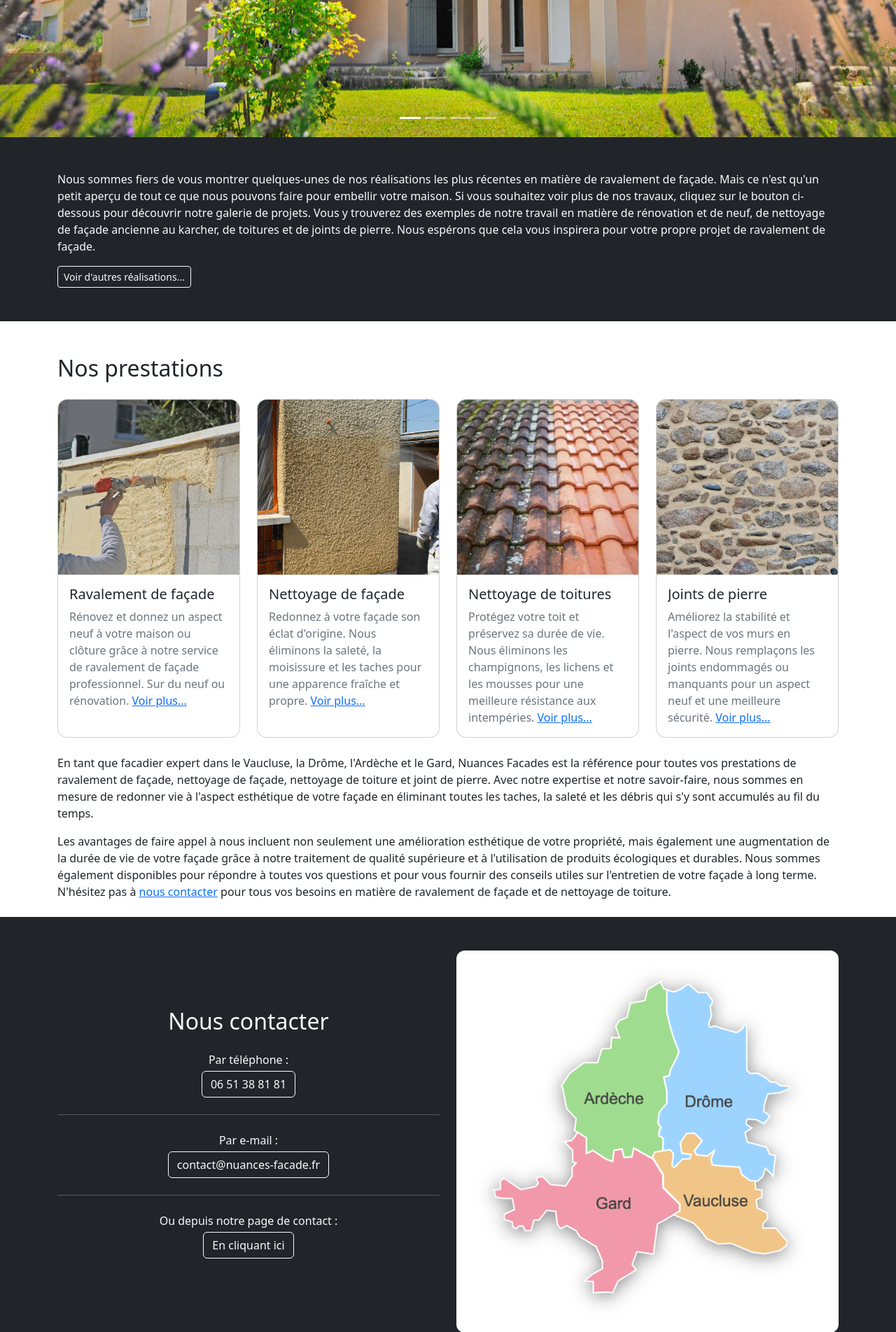
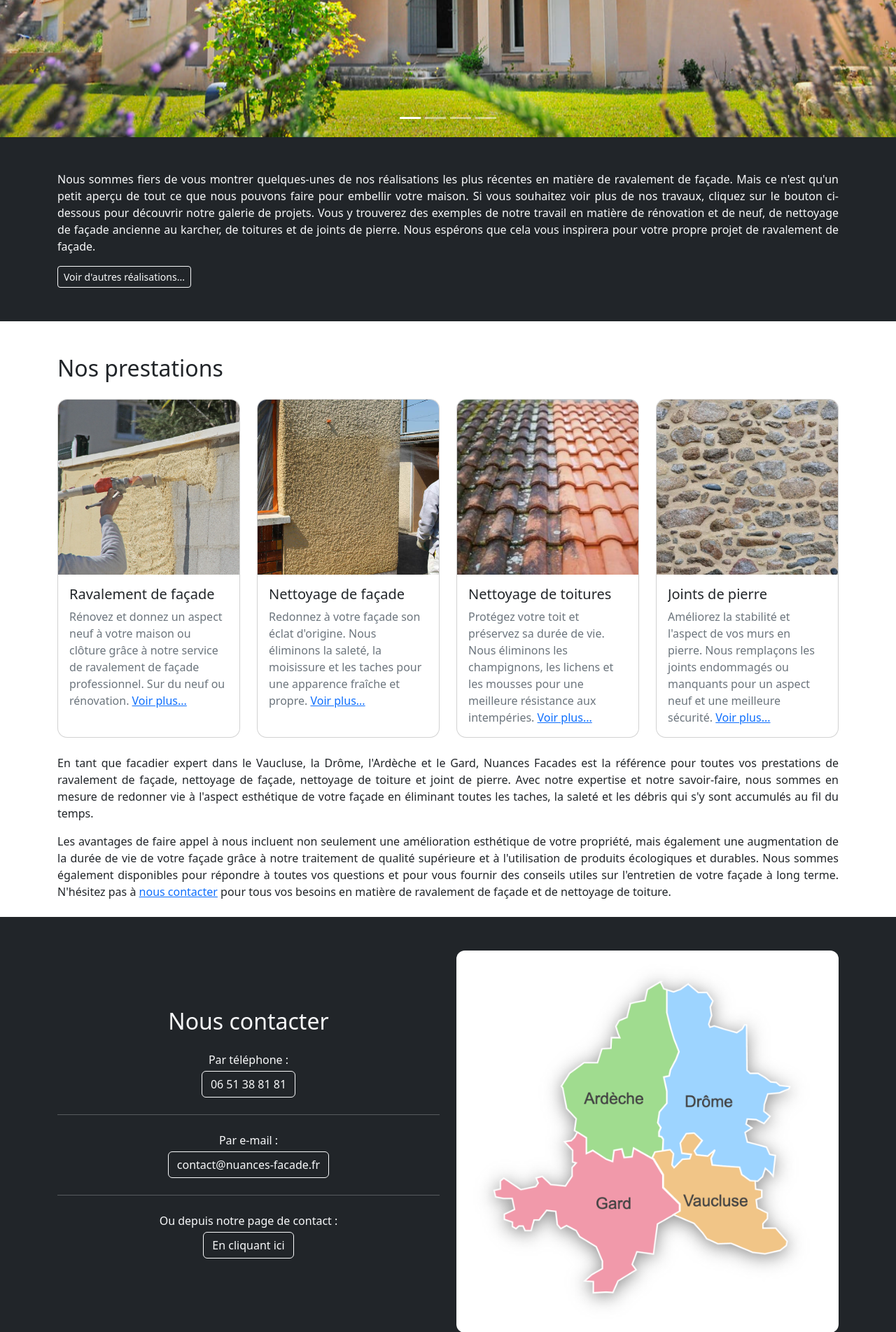
Before and after one commit to bougassaa/nuances-facade, a PHP site: page / in a window 1280 px wide. Shown: the part 1306-3209 px from the top of the page at 70% size. Run offline with PHP 8.4, Linux system fonts and the light colour scheme.

Commit message:
change style for paragraph

```diff
--- a/css/style.css
+++ b/css/style.css
@@ -88,6 +88,10 @@ body {
     scroll-margin-top: 80px;
 }
 
+.text-justify {
+    text-align: justify;
+}
+
 @media (max-width: 768px) {
     #landing-home h1 {
         font-size: 2rem;
--- a/index.php
+++ b/index.php
@@ -26,7 +26,7 @@ include_once "layouts/header.php"
 
     <?php include_once "layouts/carousel.php" ?>
 
-    <div class="container py-5">
+    <div class="container py-5 text-justify">
         <p>
             Nous sommes fiers de vous montrer quelques-unes de nos réalisations les plus récentes en matière de ravalement de façade. Mais ce n'est qu'un petit aperçu de tout ce que nous pouvons faire pour embellir votre maison.
             Si vous souhaitez voir plus de nos travaux, cliquez sur le bouton ci-dessous pour découvrir notre galerie de projets. Vous y trouverez des exemples de notre travail en matière de rénovation et de neuf, de nettoyage de façade ancienne au karcher, de toitures et de joints de pierre.
@@ -91,7 +91,7 @@ include_once "layouts/header.php"
             </div>
         </div>
     </div>
-    <div>
+    <div class="text-justify">
         <p>En tant que facadier expert dans le Vaucluse, la Drôme, l'Ardèche et le Gard, Nuances Facades est la référence pour toutes vos prestations de ravalement de façade, nettoyage de façade, nettoyage de toiture et joint de pierre.
             Avec notre expertise et notre savoir-faire, nous sommes en mesure de redonner vie à l'aspect esthétique de votre façade en éliminant toutes les taches, la saleté et les débris qui s'y sont accumulés au fil du temps.</p>
         <p class="mb-0">
@@ -131,7 +131,7 @@ include_once "layouts/header.php"
                 <img class="localisation-preview" src="/images/landing-page/departements.png" alt="Localisation">
             </div>
         </div>
-        <div class="mt-4">
+        <div class="mt-4 text-justify">
             <p>
                 Chez Nuances Façade, nous sommes là pour répondre à vos besoins en matière de façade. Vous pouvez nous contacter en semaine par téléphone pour toutes vos questions ou demandes de devis gratuits.
                 De plus, notre formulaire de contact est accessible à tout moment, vous permettant ainsi de nous joindre facilement, quelle que soit l'heure.
```
